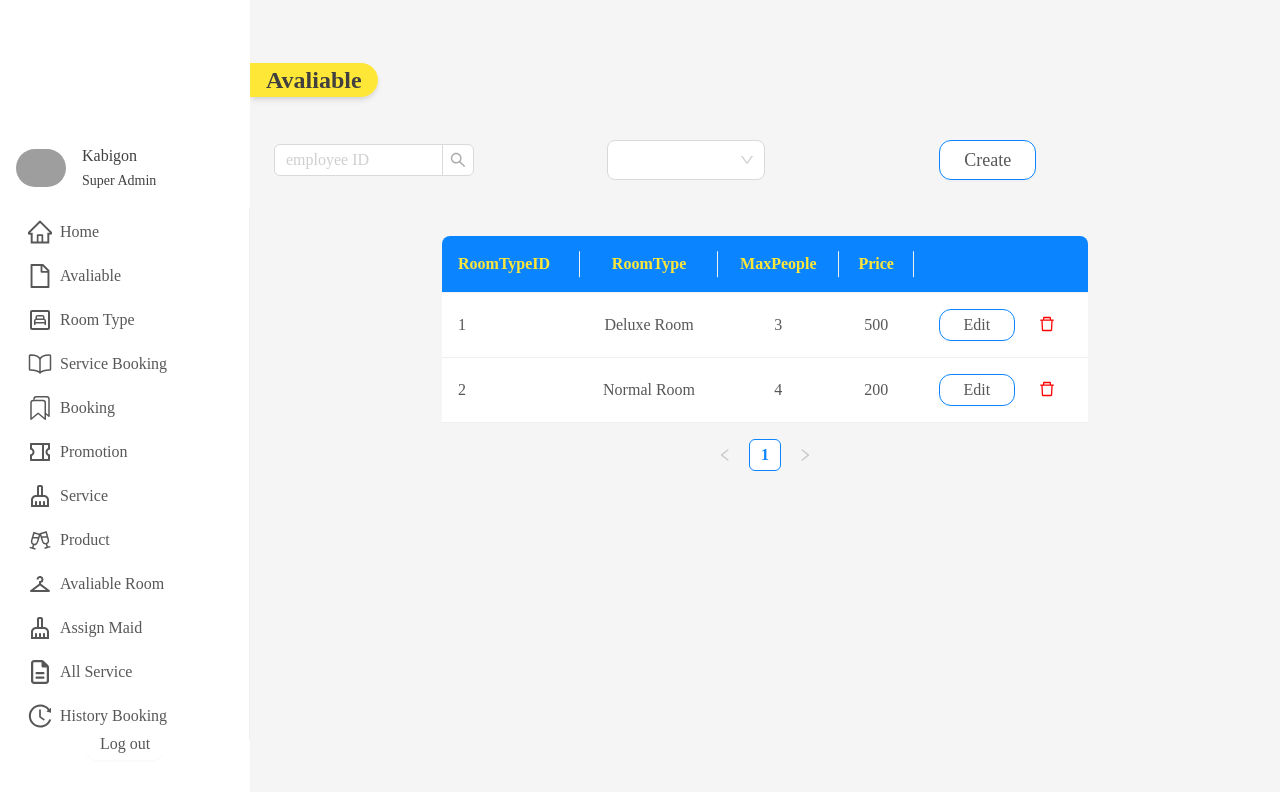
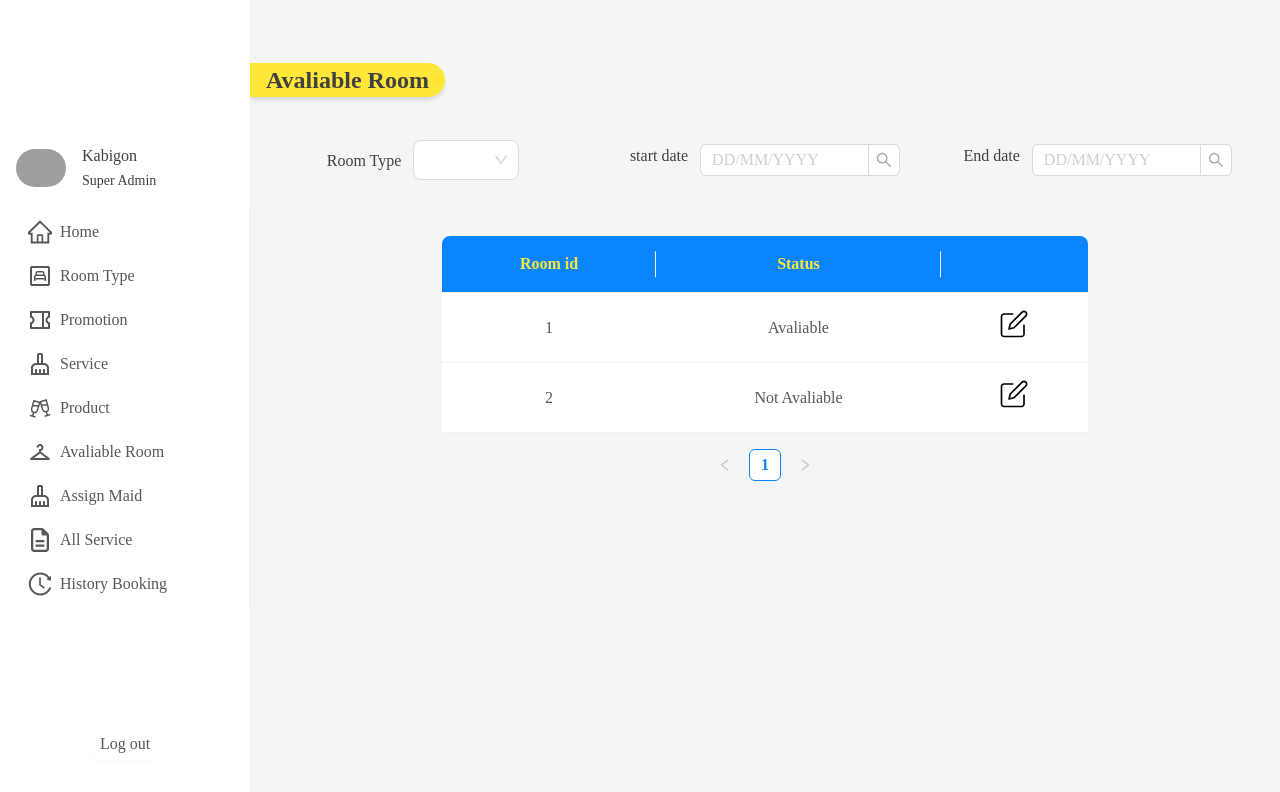
Before and after one commit to ChaiyapatOam/CPE241-FinalProject-Web, a React (Vite) app: page /staff/avaliable in a window 1280 px wide. Shown: the top 792 px of the page. Built offline with nearby package versions, Linux system fonts and the light colour scheme; grey boxes are pictures that could not be loaded; a web font is replaced by a local one.

Commit message:
fix: sidebar

```diff
--- a/src/App.tsx
+++ b/src/App.tsx
@@ -31,15 +31,13 @@ const App = () => {
 
             <Route path="staff" element={<StaffLayout />}>
               <Route index element={<Navigate replace to="/staff/avaliable" />} />
-              <Route path="avaliable" element={<StaffRoomType />} />
               <Route path="service-booking" element={<StaffRoomType />} />
-              <Route path="booking" element={<StaffRoomType />} />
               <Route path="roomtype" element={<StaffRoomType />} />
               <Route path="promotion" element={<StaffPromotion />} />
               <Route path="all-service" element={<StaffAllService />} />
               <Route path="service" element={<StaffService />} />
               <Route path="product" element={<StaffProduct />} />
-              <Route path="avaliable-room" element={<StaffAvaliableRoom />} />
+              <Route path="avaliable" element={<StaffAvaliableRoom />} />
               <Route path="assign-maid" element={<StaffAssignMaid />} />
               <Route path="history-booking" element={<StaffHistoryBooking />} />
             </Route>
--- a/src/components/SideBar.tsx
+++ b/src/components/SideBar.tsx
@@ -1,10 +1,11 @@
 import { pageTitleList } from '@/utils/pageTitleList'
 import { Button, Layout, Menu } from 'antd'
-import { Link, useLocation } from 'react-router-dom'
+import { Link, useLocation, useNavigate } from 'react-router-dom'
 const { Sider } = Layout
 
 const SideBar = () => {
   const location = useLocation()
+  const navigate = useNavigate()
   return (
     <div className="h-screen overflow-visible animate-fade-right delay-300">
       <Sider width={250}>
@@ -36,10 +37,15 @@ const SideBar = () => {
                 )
               })}
           </Menu>
-          <div className='p-9 bg-white'></div>
+          <div className="p-9 bg-white"></div>
           <div className="w-full block absolute bottom-1 overflow-hidden">
             <div className="grid grid-cols-1 place-items-center">
-              <Button onClick={() => {}} className="flex items-center border-2 border-white rounded-xl px-3 py-1 fixed bottom-10">
+              <Button
+                onClick={() => {
+                  navigate('/')
+                }}
+                className="flex items-center border-2 border-white rounded-xl px-3 py-1 fixed bottom-10"
+              >
                 Log out
               </Button>
             </div>
--- a/src/pages/staff/Avaliable_Room/index.tsx
+++ b/src/pages/staff/Avaliable_Room/index.tsx
@@ -137,7 +137,6 @@ const StaffAvaliableRoom = () => {
             isEdit ? handleEdit(values) : handleCreate(values)
           }}
         >
-
           <div className="col-span-1 md:col-span-3">
             <Form.Item
               name="StartDate"
--- a/src/utils/pageTitleList.tsx
+++ b/src/utils/pageTitleList.tsx
@@ -1,8 +1,7 @@
-import { FileOutlined, HistoryOutlined, HomeOutlined } from '@ant-design/icons'
+import { HistoryOutlined, HomeOutlined } from '@ant-design/icons'
 import { FaRegCalendarCheck } from 'react-icons/fa'
 import { FaRegFileLines } from 'react-icons/fa6'
 import { FiUsers } from 'react-icons/fi'
-import { IoBookmarksOutline, IoBookOutline } from 'react-icons/io5'
 import { LiaGlassCheersSolid } from 'react-icons/lia'
 import {
   MdOutlineBedroomChild,
@@ -19,26 +18,26 @@ export const pageTitleList = [
     title: 'Home',
     icon: <HomeOutlined style={{ fontSize: '24px' }} />,
   },
-  {
-    path: '/staff/avaliable',
-    title: 'Avaliable',
-    icon: <FileOutlined style={{ fontSize: '24px' }} />,
-  },
+  // {
+  //   path: '/staff/avaliable',
+  //   title: 'Avaliable',
+  //   icon: <FileOutlined style={{ fontSize: '24px' }} />,
+  // },
   {
     path: '/staff/roomtype',
     title: 'Room Type',
     icon: <MdOutlineBedroomChild style={{ fontSize: '24px' }} />,
   },
-  {
-    path: '/staff/service-booking',
-    title: 'Service Booking',
-    icon: <IoBookOutline style={{ fontSize: '24px' }} />,
-  },
-  {
-    path: '/staff/booking',
-    title: 'Booking',
-    icon: <IoBookmarksOutline style={{ fontSize: '24px' }} />,
-  },
+  // {
+  //   path: '/staff/service-booking',
+  //   title: 'Service Booking',
+  //   icon: <IoBookOutline style={{ fontSize: '24px' }} />,
+  // },
+  // {
+  //   path: '/staff/booking',
+  //   title: 'Booking',
+  //   icon: <IoBookmarksOutline style={{ fontSize: '24px' }} />,
+  // },
   {
     path: '/staff/promotion',
     title: 'Promotion',
@@ -55,7 +54,7 @@ export const pageTitleList = [
     icon: <LiaGlassCheersSolid style={{ fontSize: '24px' }} />,
   },
   {
-    path: '/staff/avaliable-room',
+    path: '/staff/avaliable',
     title: 'Avaliable Room',
     icon: <MdOutlineCheckroom style={{ fontSize: '24px' }} />,
   },
```
Also changed, not shown: src/pages/reception/reserv/index.tsx (+7 -15 lines). Lines whose indentation alone changed are shown as unchanged.
